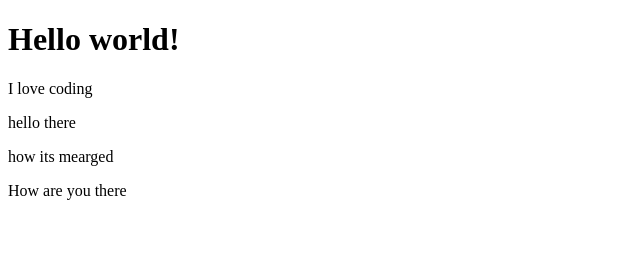
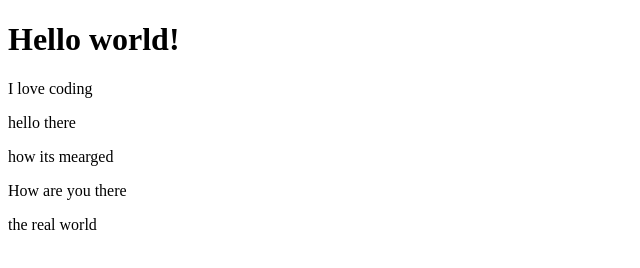
Before and after one commit to Ashe546/micrverse-Html, a plain HTML site: page index.html in a window 1280 px wide. Shown: the whole page, without its empty margins (0-640 px from the left). Drawn offline with Linux system fonts and the light colour scheme.

Commit message:
new paragraph

```diff
--- a/index.html
+++ b/index.html
@@ -12,5 +12,6 @@
     <p> hello there </p>
     <p> how its mearged</p>
     <p>How are you there</p>
+    <p>the real world</p>
 </body>
 </html>
```
